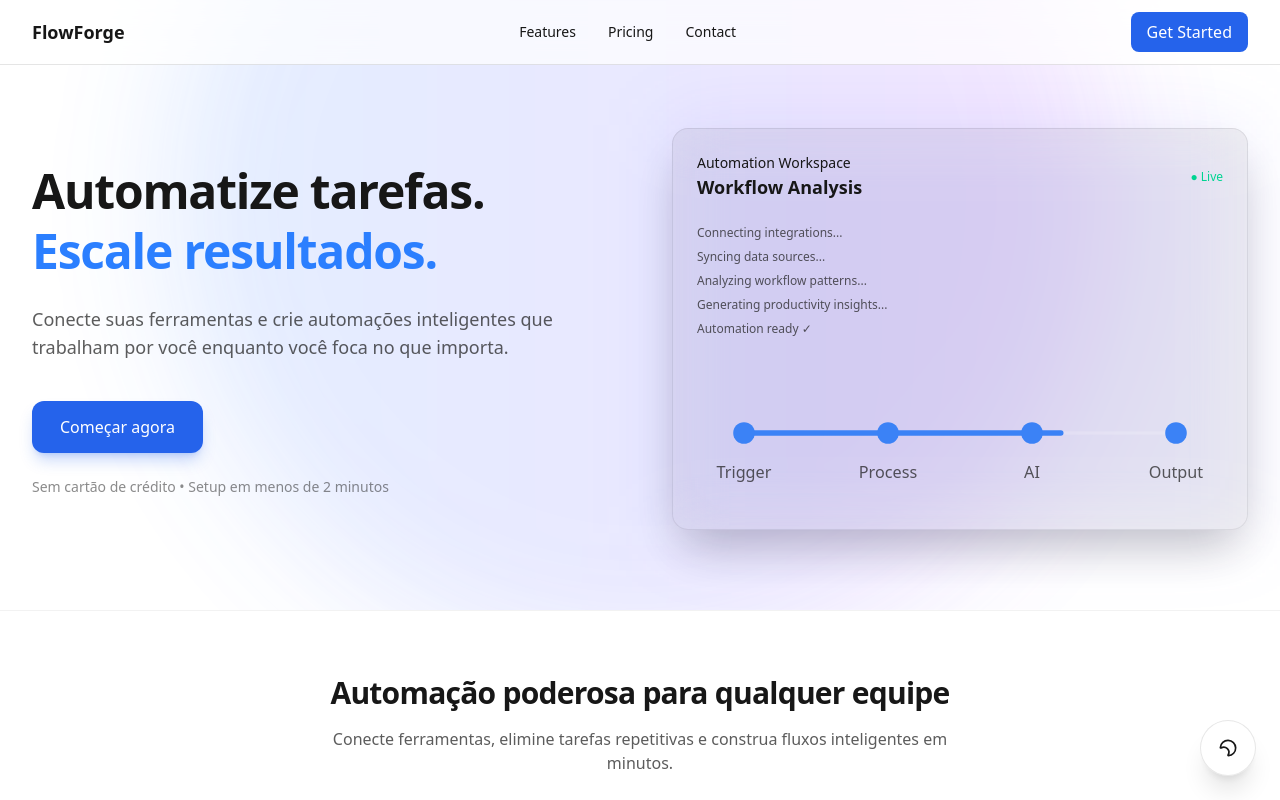
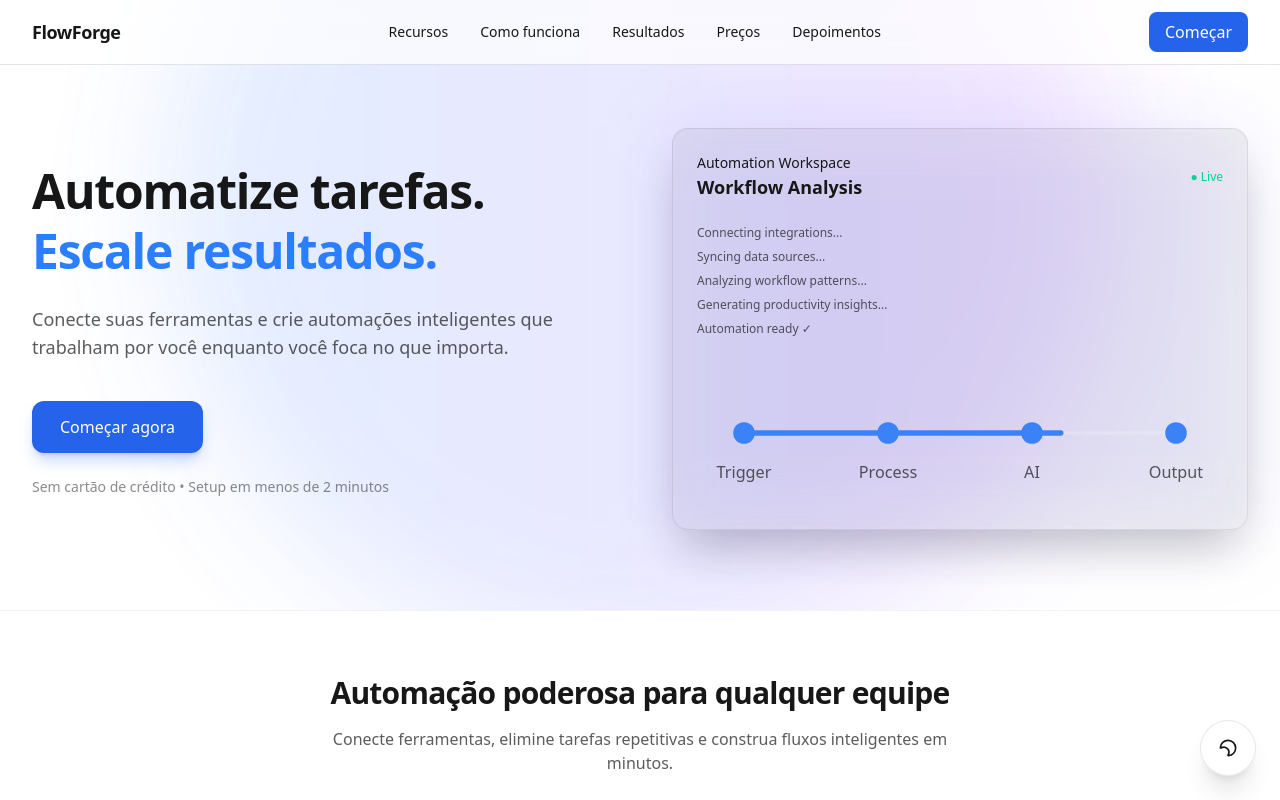
Before and after one commit to Name-Less-Dev/flowforge-landing, a Next.js app: page / in a window 1280 px wide. Shown: the top 800 px of the page. Built offline with nearby package versions, Linux system fonts and the light colour scheme.

Commit message:
Correção da navbar

```diff
--- a/src/components/layout/navbar.tsx
+++ b/src/components/layout/navbar.tsx
@@ -20,27 +20,54 @@ export default function Navbar() {
         <div className="flex h-16 items-center justify-between">
 
           {/* Logo */}
-          <span className="font-semibold text-lg">
+          <a
+            href="#"
+            className="font-semibold text-lg tracking-tight hover:opacity-80 transition"
+          >
             FlowForge
-          </span>
+          </a>
 
           {/* Links */}
-          <nav className="hidden md:flex gap-8 text-sm">
+          <nav className="hidden md:flex gap-8 text-sm font-medium">
+
             <a href="#features" className="hover:text-brand transition">
-              Features
+              Recursos
             </a>
+
+            <a href="#how-it-works" className="hover:text-brand transition">
+              Como funciona
+            </a>
+
+            <a href="#proof" className="hover:text-brand transition">
+              Resultados
+            </a>
+
             <a href="#pricing" className="hover:text-brand transition">
-              Pricing
+              Preços
             </a>
-            <a href="#contact" className="hover:text-brand transition">
-              Contact
+
+            <a href="#testimonials" className="hover:text-brand transition">
+              Depoimentos
             </a>
+
           </nav>
 
           {/* CTA */}
-          <button className="bg-brand text-brand-foreground px-4 py-2 rounded-lg hover:opacity-90 transition">
-            Get Started
-          </button>
+          <a
+            href="#cta"
+            className="
+              bg-brand
+              text-brand-foreground
+              px-4 py-2
+              rounded-lg
+              hover:opacity-90
+              transition
+              font-medium
+            "
+          >
+            Começar
+          </a>
+
         </div>
       </Container>
     </motion.header>
--- a/src/components/sections/cta.tsx
+++ b/src/components/sections/cta.tsx
@@ -4,7 +4,9 @@ import { motion } from "framer-motion";
 
 export default function CTA() {
   return (
-    <section className="relative py-32 overflow-hidden">
+    <section
+    id="cta"
+    className="relative py-32 overflow-hidden">
 
       {/* Background glow */}
       <div className="absolute inset-20 -z-10 pointer-events-none flex justify-center">
--- a/src/components/sections/how-it-works.tsx
+++ b/src/components/sections/how-it-works.tsx
@@ -22,7 +22,9 @@ const steps = [
 
 export default function HowItWorks() {
   return (
-    <section className="relative py-24 overflow-hidden">
+    <section
+    id="how-it-works"
+    className="relative py-24 overflow-hidden">
         <div
         className="
             pointer-events-none
--- a/src/components/sections/pricing.tsx
+++ b/src/components/sections/pricing.tsx
@@ -44,7 +44,9 @@ const plans = [
 
 export default function Pricing() {
   return (
-    <section className="py-24">
+    <section
+    id="pricing"
+    className="py-24">
       <div className="max-w-6xl mx-auto px-6">
 
         {/* Header */}
--- a/src/components/sections/proof.tsx
+++ b/src/components/sections/proof.tsx
@@ -52,7 +52,9 @@ function Stat({ value, label, suffix = "" }: StatProps) {
 
 export default function Proof() {
   return (
-    <section className="py-24 border-y border-black/5 dark:border-white/10">
+    <section
+    id="proof"
+    className="py-24 border-y border-black/5 dark:border-white/10">
       <div className="max-w-6xl mx-auto px-6">
 
         {/* Heading */}
--- a/src/components/sections/testimonials.tsx
+++ b/src/components/sections/testimonials.tsx
@@ -25,7 +25,9 @@ const testimonials = [
 
 export default function Testimonials() {
   return (
-    <section className="py-24">
+    <section
+    id="testimonials"
+    className="py-24">
       <div className="max-w-6xl mx-auto px-6">
 
         {/* Header */}
```
